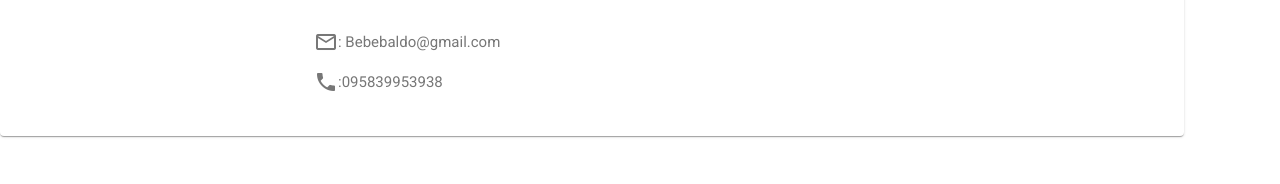
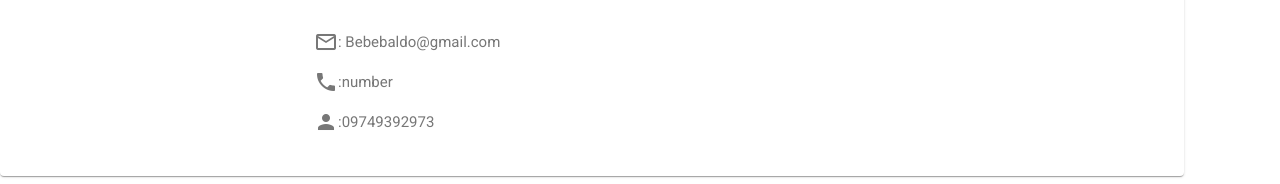
Before and after one commit to baldo123-ruel/Midterm, an Angular app: page /contact in a window 1280 px wide. Shown: the part 300-484 px from the top of the page. Built offline with nearby package versions, Linux system fonts and the light colour scheme.

Commit message:
update contact

```diff
--- a/src/app/pages/contact/contact.component.html
+++ b/src/app/pages/contact/contact.component.html
@@ -4,7 +4,8 @@
        <h3 class="title">Ruel Contact <mat-icon>contact_page_outline</mat-icon></h3>
    <div class="info">
        <h4 ><mat-icon aria-hidden="false"  >mail_outline</mat-icon>: Bebebaldo@gmail.com</h4>
-       <h4><mat-icon aria-hidden="false" >phone</mat-icon>:095839953938</h4>
+       <h4><mat-icon aria-hidden="false" >phone</mat-icon>:number</h4>
+       <h4><mat-icon aria-hidden="false" >person</mat-icon>:09749392973</h4>
 
    </div>
    </div>
```
